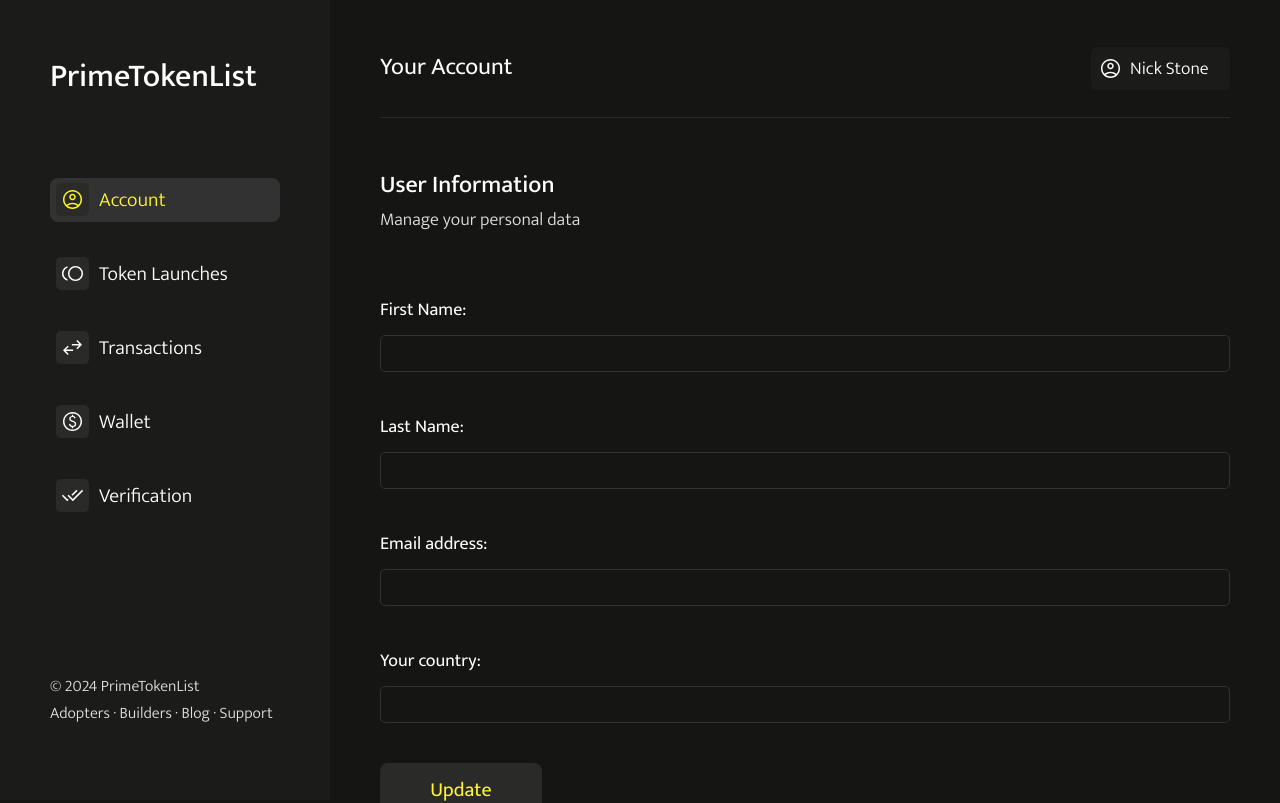
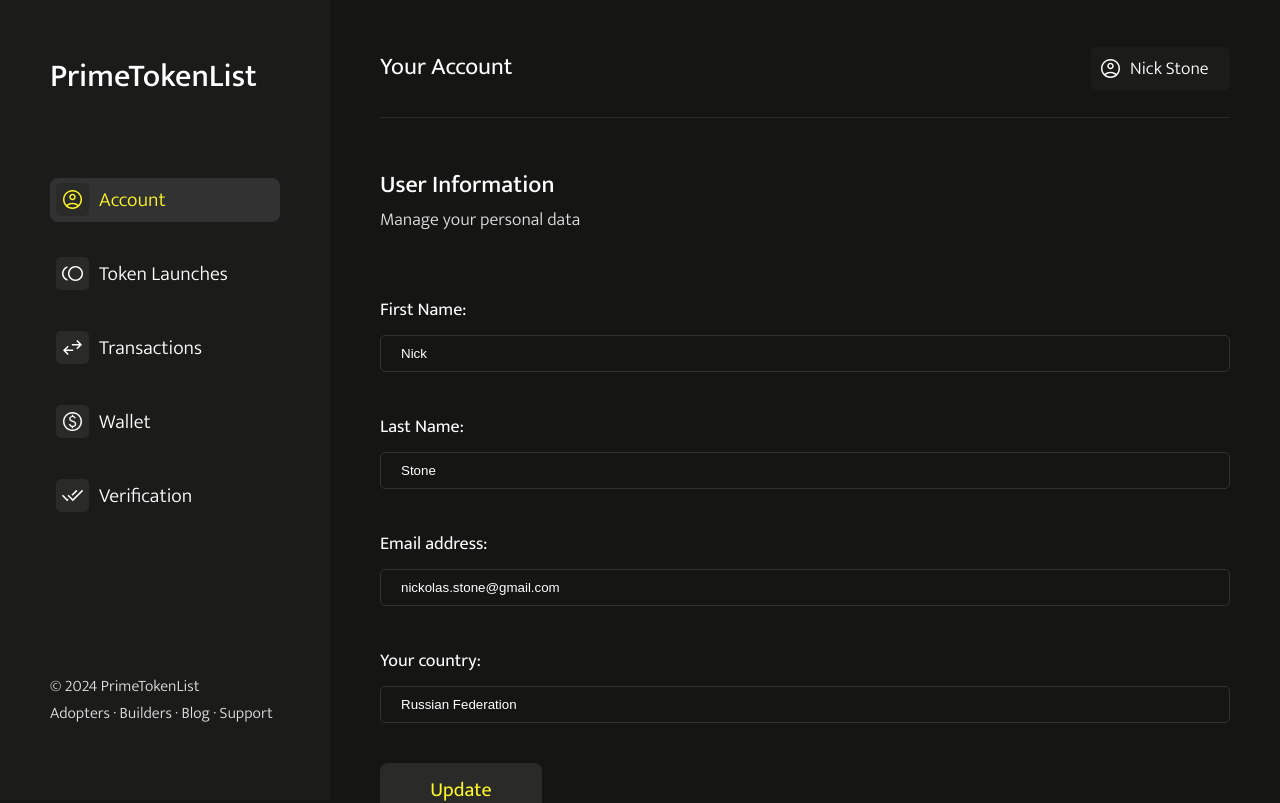
Before and after one commit to IgorMokhov/PTL_Frontend, a React (Vite) app: page /account in a window 1280 px wide. Shown: the top 803 px of the page. Built offline with nearby package versions, Linux system fonts and the light colour scheme.

Commit message:
feat: added updateUser handler in the EditUserProfile

```diff
--- a/src/components/EditUserProfile/EditUserProfile.tsx
+++ b/src/components/EditUserProfile/EditUserProfile.tsx
@@ -1,6 +1,7 @@
 import { SubmitHandler, useForm } from 'react-hook-form';
 import { CustomButton } from '../CustomButton/CustomButton';
 import styles from './EditUserProfile.module.scss';
+import { useUpdateUserMutation } from '../../redux/userApi';
 
 interface IFormInput {
   firstName: string;
@@ -10,10 +11,28 @@ interface IFormInput {
 }
 
 export const EditUserProfile = () => {
-  const { register, handleSubmit, reset } = useForm<IFormInput>();
+  const { register, handleSubmit, reset } = useForm<IFormInput>({
+    defaultValues: {
+      firstName: 'Nick',
+      lastName: 'Stone',
+      email: 'nickolas.stone@gmail.com',
+      country: 'Russian Federation',
+    },
+  });
+  const [updateUser] = useUpdateUserMutation();
 
-  const onSubmit: SubmitHandler<IFormInput> = (data) => {
-    console.log(data);
+  const onSubmit: SubmitHandler<IFormInput> = ({
+    firstName,
+    lastName,
+    email,
+    country,
+  }) => {
+    updateUser({
+      first_name: firstName,
+      last_name: lastName,
+      email,
+      country,
+    });
     reset();
   };
 
```
